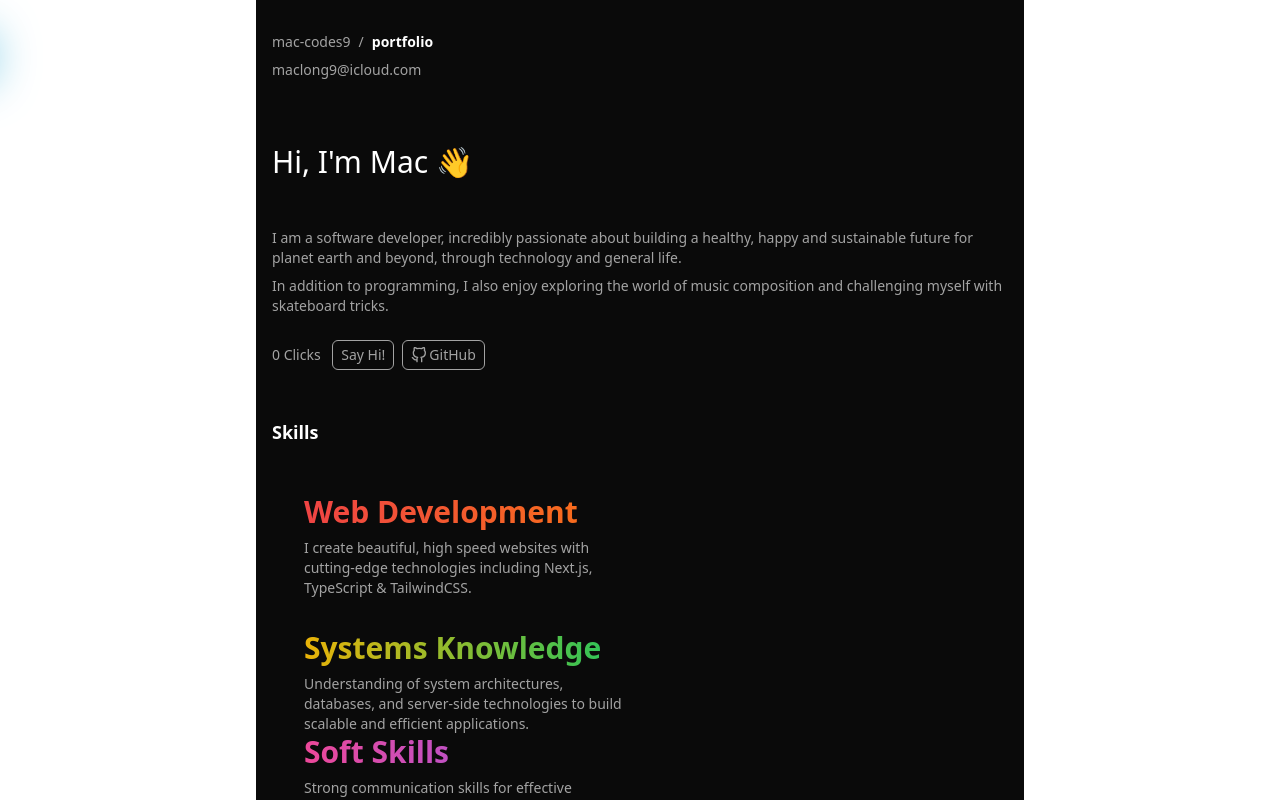
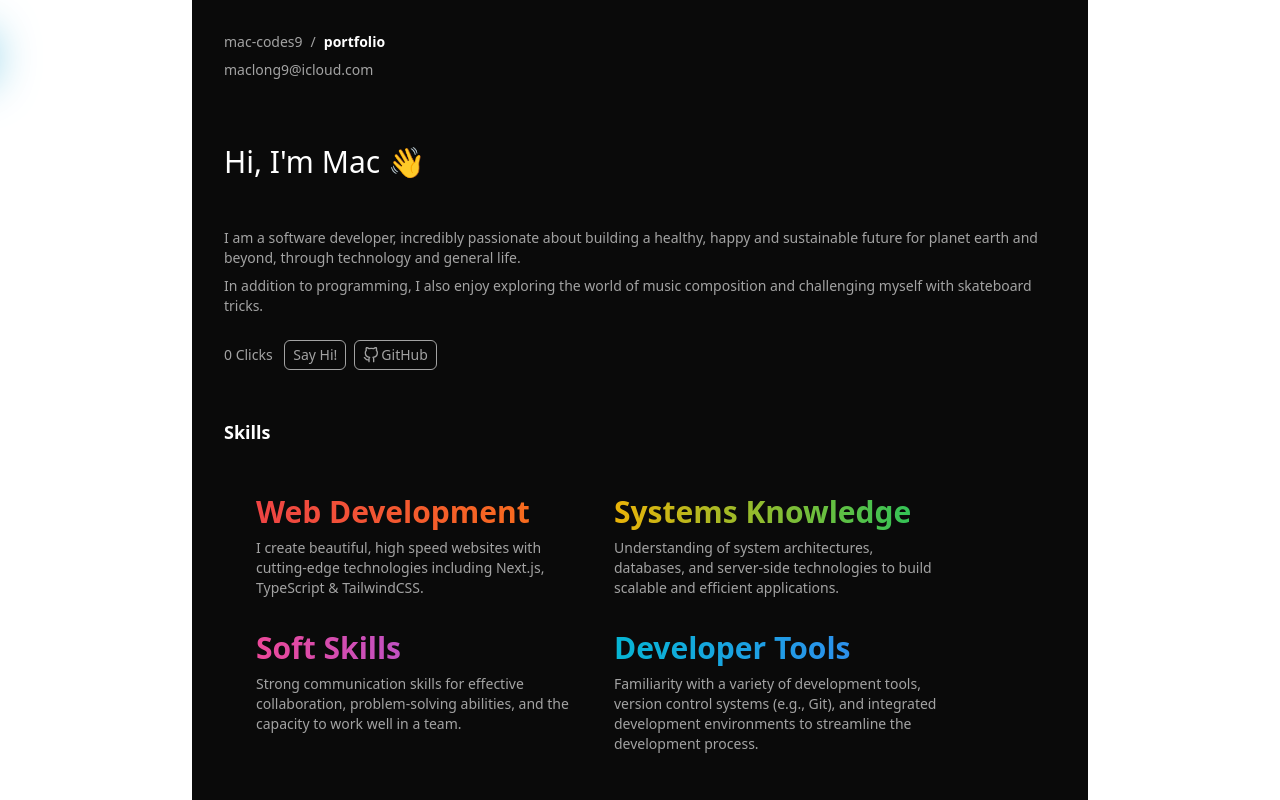
Before and after one commit to mac-codes9/portfolio, a SvelteKit app: page / in a window 1280 px wide. Shown: the top 800 px of the page. Built offline with nearby package versions, Linux system fonts and the light colour scheme; no server answers; the database is empty.

Commit message:
Update +layout.svelte

```diff
--- a/src/routes/+layout.svelte
+++ b/src/routes/+layout.svelte
@@ -4,7 +4,7 @@
   import Header from "$lib/components/layout/header.svelte";
 </script>
 
-<body transition:fade class="space-y-8 pt-8 px-4 mx-auto max-w-3xl bg-neutral-950 text-neutral-400 text-sm">
+<body transition:fade class="space-y-8 pt-8 px-4 mx-auto max-w-3xl bg-neutral-950 text-neutral-400 text-sm md:px-8 md:max-w-4xl">
   <Header />
   <main class="space-y-12 mx-auto">
     <slot />
```
